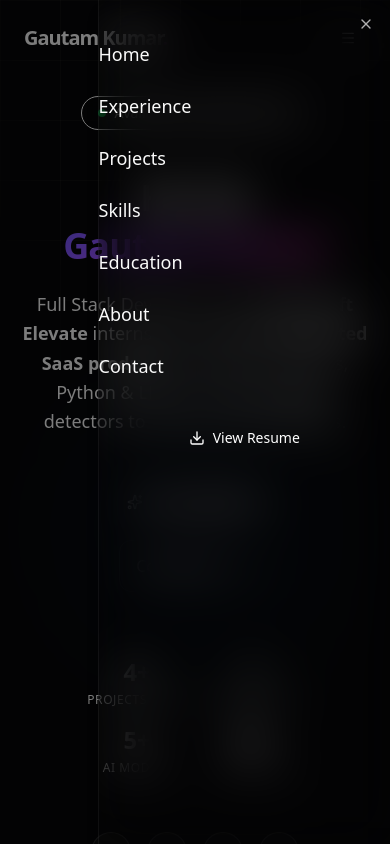
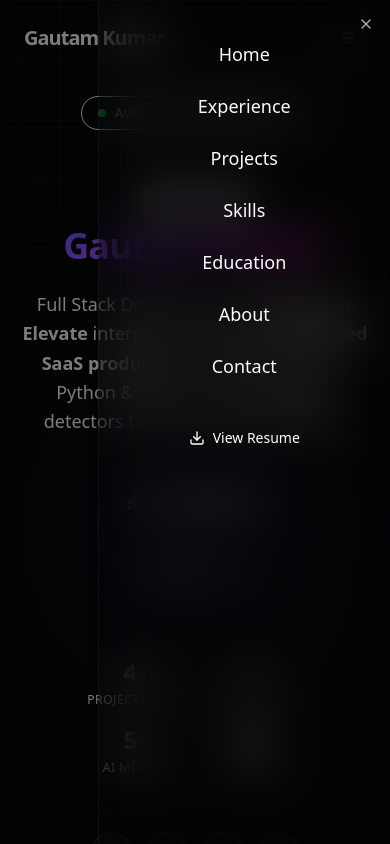
Before and after one commit to theunstopabble/gautam_portfolio, a Next.js app: page / in a window 390 px wide. Both pictures are taken after a click on the button 348 px from the left and 38 px from the top of the page. Shown: the top 844 px of the page. Built offline with nearby package versions, Linux system fonts and the light colour scheme.

Commit message:
ui: center-align mobile nav links for consistent layout

```diff
--- a/src/components/layout/Navbar.tsx
+++ b/src/components/layout/Navbar.tsx
@@ -87,7 +87,7 @@ export function Navbar() {
             className="bg-background/95 border-l border-white/5 backdrop-blur-xl"
           >
             <SheetTitle className="sr-only">Navigation Menu</SheetTitle>
-            <nav className="flex flex-col gap-6 mt-10">
+            <nav className="flex flex-col items-center gap-6 mt-10">
               {/* ✅ Fix 2: SheetClose wraps each link so sheet auto-closes on tap */}
               {links.map((link) => (
                 <SheetClose asChild key={link.name}>
```
